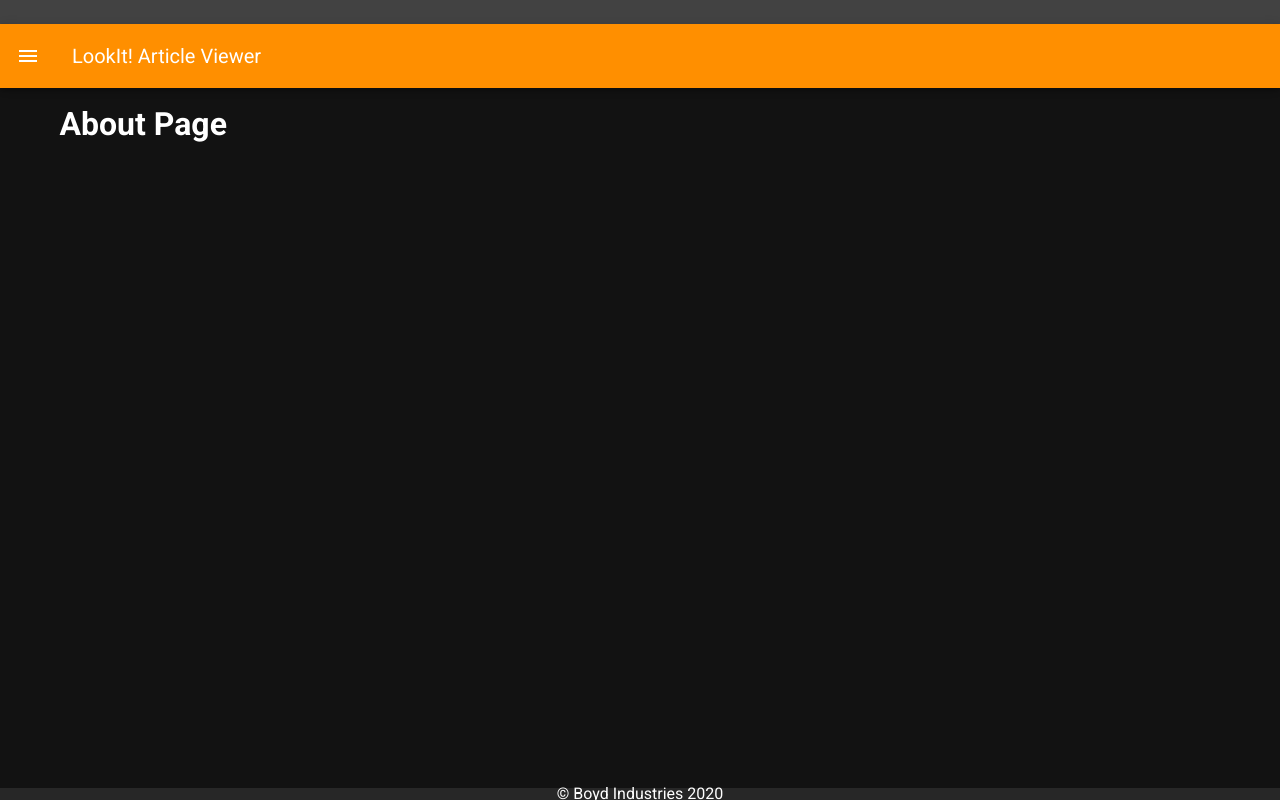
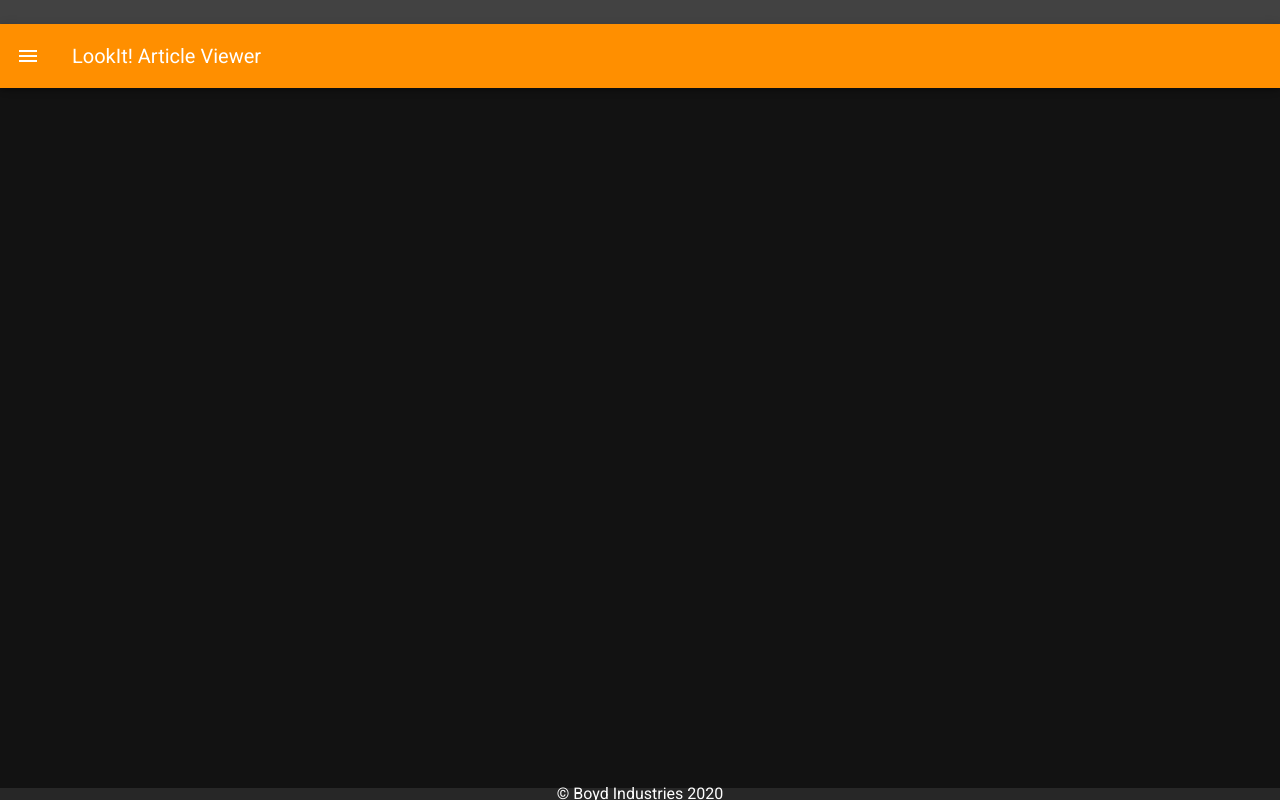
Before and after one commit to tboyd4/article-viewer, a Nuxt app: page /about in a window 1280 px wide. Built offline with nearby package versions, Linux system fonts and the light colour scheme.

Commit message:
removed the about page. It wasn't needed

```diff
--- a/components/global-components/AppNavBar.vue
+++ b/components/global-components/AppNavBar.vue
@@ -13,10 +13,6 @@
         <v-list-item-group v-model="group" active-class="secondary">
           <v-list-item to="/">
             <v-list-item-title>Articles</v-list-item-title>
-          </v-list-item>
-
-          <v-list-item to="/about">
-            <v-list-item-title>About the Author</v-list-item-title>
           </v-list-item>
 
           <v-list-item to="/create">
--- a/pages/about.vue
+++ /dev/null
@@ -1,15 +0,0 @@
-<template>
-    <div>
-        <h1>About Page</h1>
-    </div>
-</template>
-
-<script>
-    export default {
-
-    }
-</script>
-
-<style lang="scss" scoped>
-
-</style>
```
